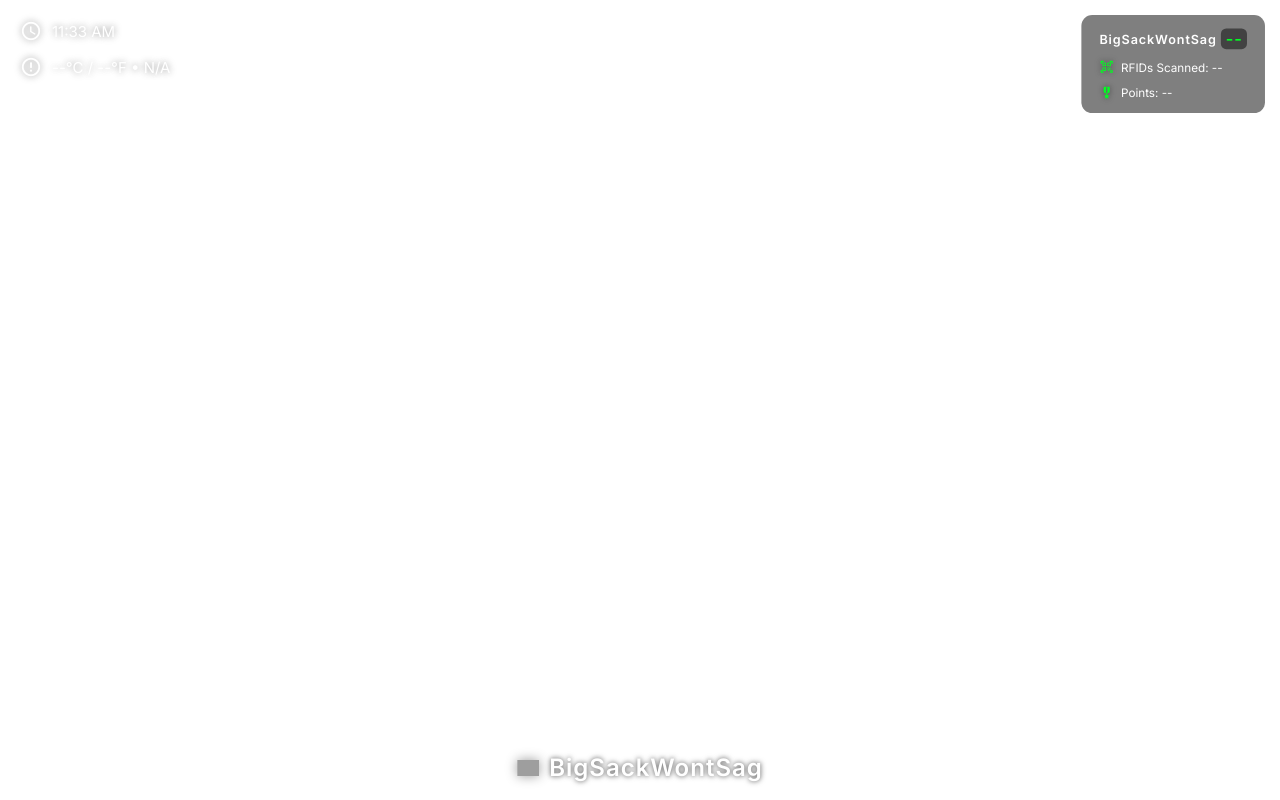
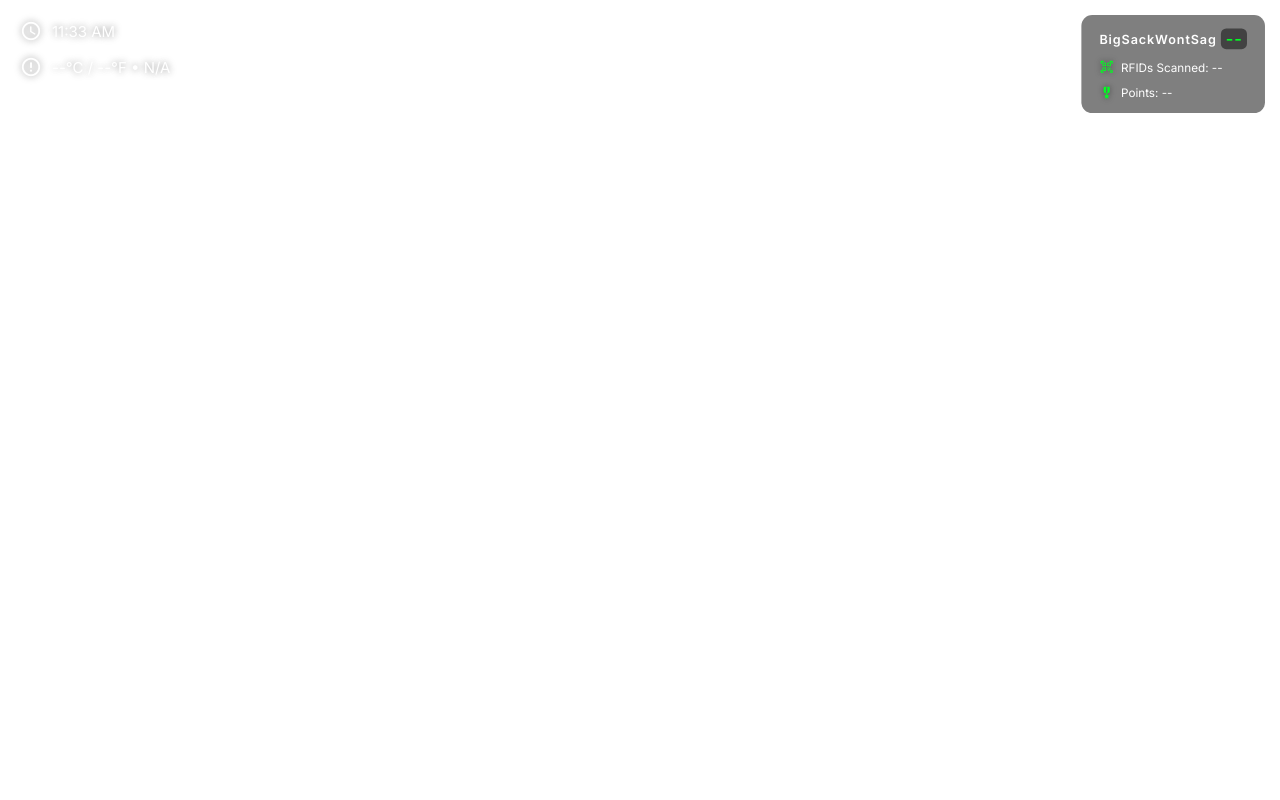
Before and after one commit to overlay333/aa, a plain HTML site: page index.html in a window 1280 px wide. Drawn offline with Linux system fonts and the light colour scheme; no server answers; grey boxes are pictures that could not be loaded.

Commit message:
Update index.html

```diff
--- a/index.html
+++ b/index.html
@@ -149,8 +149,6 @@
   </div>
 
   <div class="bottom-identity">
-    <img src="https://uxwing.com/wp-content/themes/uxwing/download/brands-and-social-media/kick-streaming-platform-logo-icon.png" alt="Kick Logo" class="kick-logo-img" />
-    <div class="small-name">BigSackWontSag</div>
   </div>
 
   <!-- Scoreboard -->
```
